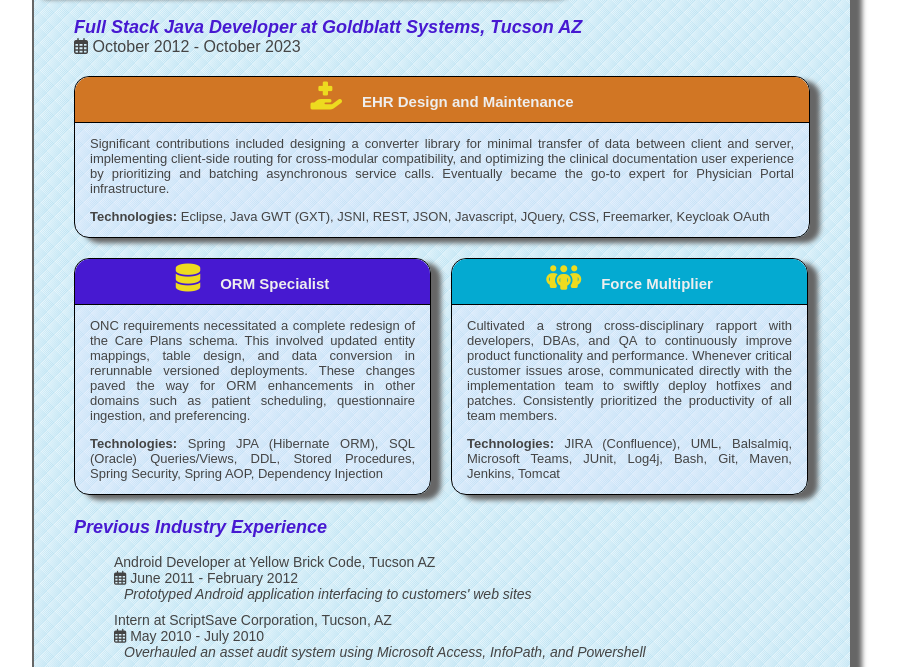
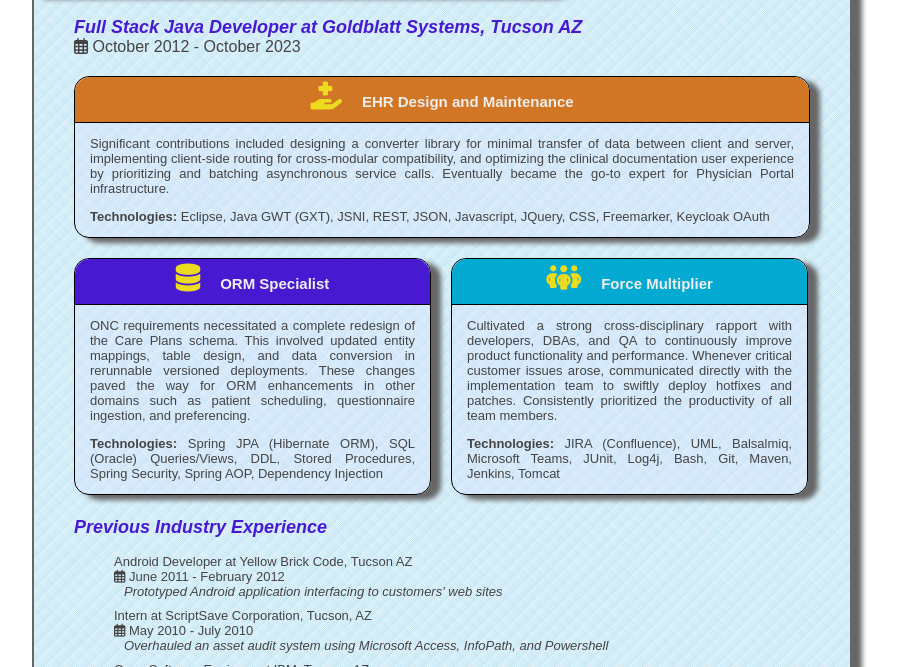
Before and after one commit to traviter/traviter.github.io, a plain HTML site: page index.html in a window 1280 px wide. Shown: the part 94-761 px from the top of the page, without its empty margins (198-1095 px from the left). Drawn offline with Linux system fonts and the light colour scheme.

Commit message:
Updated styles for browser compatibility

```diff
--- a/styles.css
+++ b/styles.css
@@ -176,8 +176,8 @@ h3 {
 
 .previous-experience li {
     list-style-type: none;
-    margin-bottom: 10px;
-    font-size: 14px;
+    margin-bottom: 9px;
+    font-size: 13px;
 }
 
 .previous-experience i:not(.fa-calendar-days) {
@@ -255,4 +255,8 @@ h3 {
     .print {
         visibility: hidden;
     }
+
+    img {
+        filter: grayscale(1);
+    }
 }
```
